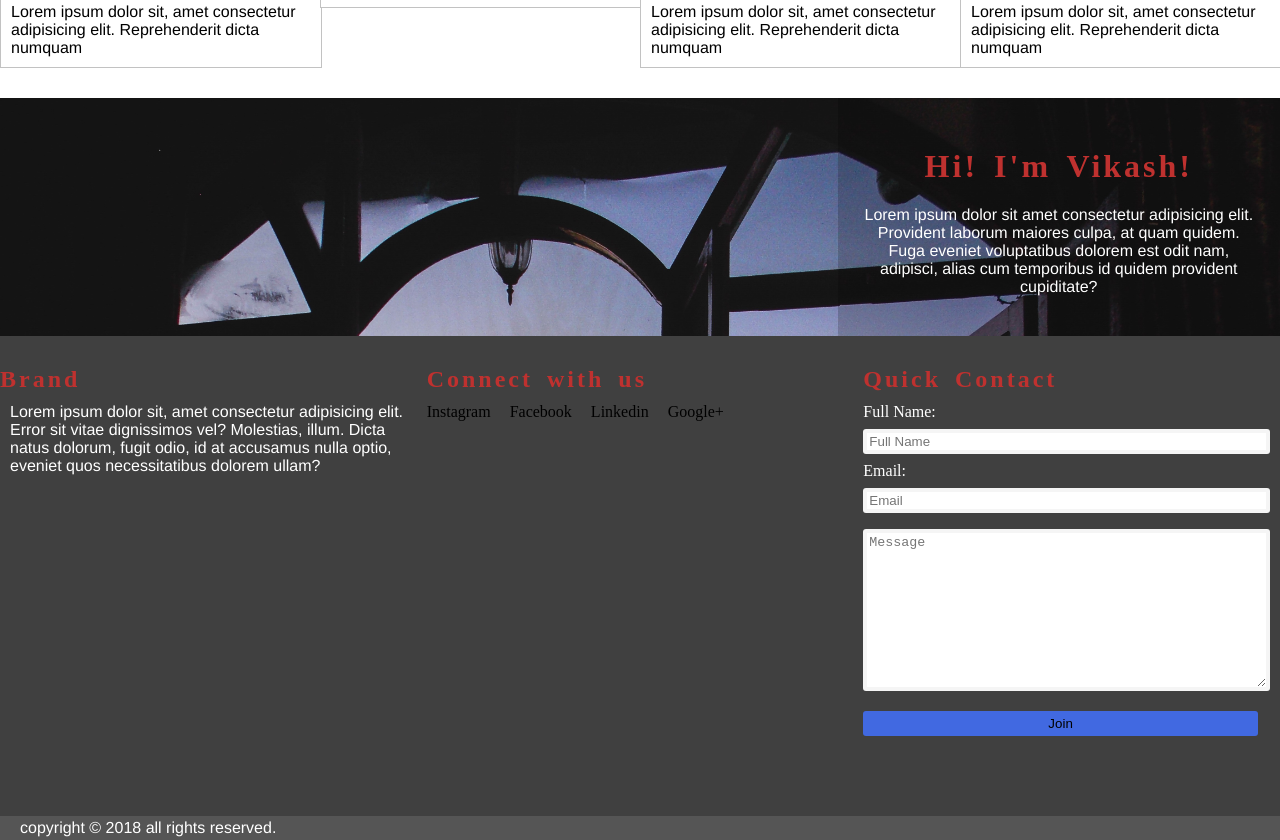
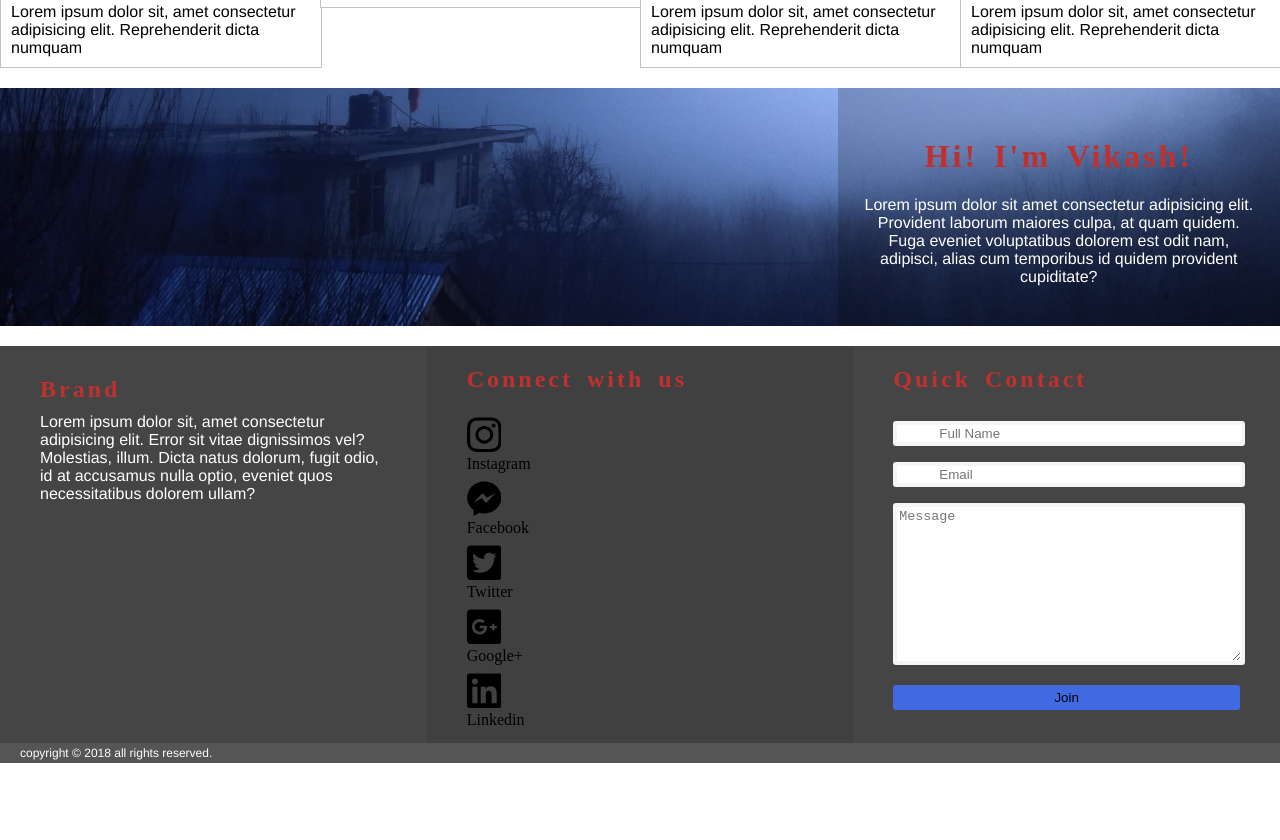
Before and after one commit to vikash6865/portfolio, a plain HTML site: page index.html in a window 1280 px wide. Shown: the part 1174-2014 px from the top of the page. After the commit the page ends 1937 px from the top, so only its background shows below. Drawn offline with Linux system fonts and the light colour scheme.

Commit message:
footer updated

```diff
--- a/index.html
+++ b/index.html
@@ -91,41 +91,43 @@
 							</p>
 						</div>
 					</div>
-
-
 				</main>
 			</div>
+
 		</div>
 	</div>
 	<footer>
 		<div class="footer">
-			<div class="flex-item newsletter">
+			<div class="flex-item Brand">
+				<div class="flex-item-container">
 					<h2>Brand</h2>
 					<p>Lorem ipsum dolor sit, amet consectetur adipisicing elit. Error sit vitae dignissimos vel? Molestias, illum. Dicta natus dolorum, fugit odio, id at accusamus nulla optio, eveniet quos necessitatibus dolorem ullam?</p>
 				</div>
-			<div class="flex-item connect">
-				<div class="connect-title">
+			</div>
+			<div class="flex-item social">
+				<div class="flex-item-container">
 					<h2>Connect with us</h2>
-				</div>
-				<ul class="connect-list1">
-					<li class="social-item"><a href="#">Instagram</a></li>
-					<li class="social-item"><a href="#">Facebook</a></li>
-					<li class="social-item"><a href="#">Linkedin</a></li>
-					<li class="social-item"><a href="#">Google+</a></li>
+					<ul class="social-list">
+						<li class="social-item"><svg xmlns="http://www.w3.org/2000/svg" viewBox="0 0 448 512"><path d="M224.1 141c-63.6 0-114.9 51.3-114.9 114.9s51.3 114.9 114.9 114.9S339 319.5 339 255.9 287.7 141 224.1 141zm0 189.6c-41.1 0-74.7-33.5-74.7-74.7s33.5-74.7 74.7-74.7 74.7 33.5 74.7 74.7-33.6 74.7-74.7 74.7zm146.4-194.3c0 14.9-12 26.8-26.8 26.8-14.9 0-26.8-12-26.8-26.8s12-26.8 26.8-26.8 26.8 12 26.8 26.8zm76.1 27.2c-1.7-35.9-9.9-67.7-36.2-93.9-26.2-26.2-58-34.4-93.9-36.2-37-2.1-147.9-2.1-184.9 0-35.8 1.7-67.6 9.9-93.9 36.1s-34.4 58-36.2 93.9c-2.1 37-2.1 147.9 0 184.9 1.7 35.9 9.9 67.7 36.2 93.9s58 34.4 93.9 36.2c37 2.1 147.9 2.1 184.9 0 35.9-1.7 67.7-9.9 93.9-36.2 26.2-26.2 34.4-58 36.2-93.9 2.1-37 2.1-147.8 0-184.8zM398.8 388c-7.8 19.6-22.9 34.7-42.6 42.6-29.5 11.7-99.5 9-132.1 9s-102.7 2.6-132.1-9c-19.6-7.8-34.7-22.9-42.6-42.6-11.7-29.5-9-99.5-9-132.1s-2.6-102.7 9-132.1c7.8-19.6 22.9-34.7 42.6-42.6 29.5-11.7 99.5-9 132.1-9s102.7-2.6 132.1 9c19.6 7.8 34.7 22.9 42.6 42.6 11.7 29.5 9 99.5 9 132.1s2.7 102.7-9 132.1z"/></svg><a href="#">Instagram</a></li>
+						<li class="social-item"><svg xmlns="http://www.w3.org/2000/svg" viewBox="0 0 448 512"><path d="M224 32C15.9 32-77.5 278 84.6 400.6V480l75.7-42c142.2 39.8 285.4-59.9 285.4-198.7C445.8 124.8 346.5 32 224 32zm23.4 278.1L190 250.5 79.6 311.6l121.1-128.5 57.4 59.6 110.4-61.1-121.1 128.5z"/></svg><a href="#">Facebook</a></li>
+						<li class="social-item"><svg xmlns="http://www.w3.org/2000/svg" viewBox="0 0 448 512"><path d="M400 32H48C21.5 32 0 53.5 0 80v352c0 26.5 21.5 48 48 48h352c26.5 0 48-21.5 48-48V80c0-26.5-21.5-48-48-48zm-48.9 158.8c.2 2.8.2 5.7.2 8.5 0 86.7-66 186.6-186.6 186.6-37.2 0-71.7-10.8-100.7-29.4 5.3.6 10.4.8 15.8.8 30.7 0 58.9-10.4 81.4-28-28.8-.6-53-19.5-61.3-45.5 10.1 1.5 19.2 1.5 29.6-1.2-30-6.1-52.5-32.5-52.5-64.4v-.8c8.7 4.9 18.9 7.9 29.6 8.3a65.447 65.447 0 0 1-29.2-54.6c0-12.2 3.2-23.4 8.9-33.1 32.3 39.8 80.8 65.8 135.2 68.6-9.3-44.5 24-80.6 64-80.6 18.9 0 35.9 7.9 47.9 20.7 14.8-2.8 29-8.3 41.6-15.8-4.9 15.2-15.2 28-28.8 36.1 13.2-1.4 26-5.1 37.8-10.2-8.9 13.1-20.1 24.7-32.9 34z"/></svg><a href="#">Twitter</a></li>
+						<li class="social-item"><svg xmlns="http://www.w3.org/2000/svg" viewBox="0 0 448 512"><path d="M400 32H48C21.5 32 0 53.5 0 80v352c0 26.5 21.5 48 48 48h352c26.5 0 48-21.5 48-48V80c0-26.5-21.5-48-48-48zM164 356c-55.3 0-100-44.7-100-100s44.7-100 100-100c27 0 49.5 9.8 67 26.2l-27.1 26.1c-7.4-7.1-20.3-15.4-39.8-15.4-34.1 0-61.9 28.2-61.9 63.2 0 34.9 27.8 63.2 61.9 63.2 39.6 0 54.4-28.5 56.8-43.1H164v-34.4h94.4c1 5 1.6 10.1 1.6 16.6 0 57.1-38.3 97.6-96 97.6zm220-81.8h-29v29h-29.2v-29h-29V245h29v-29H355v29h29v29.2z"/></svg><a href="#">Google+</a></li>
+						<li class="social-item"><svg xmlns="http://www.w3.org/2000/svg" viewBox="0 0 448 512"><path d="M416 32H31.9C14.3 32 0 46.5 0 64.3v383.4C0 465.5 14.3 480 31.9 480H416c17.6 0 32-14.5 32-32.3V64.3c0-17.8-14.4-32.3-32-32.3zM135.4 416H69V202.2h66.5V416zm-33.2-243c-21.3 0-38.5-17.3-38.5-38.5S80.9 96 102.2 96c21.2 0 38.5 17.3 38.5 38.5 0 21.3-17.2 38.5-38.5 38.5zm282.1 243h-66.4V312c0-24.8-.5-56.7-34.5-56.7-34.6 0-39.9 27-39.9 54.9V416h-66.4V202.2h63.7v29.2h.9c8.9-16.8 30.6-34.5 62.9-34.5 67.2 0 79.7 44.3 79.7 101.9V416z"/></svg><a href="#">Linkedin</a></li>
 					</ul>
 				</div>
-			<div class="flex-item links">
+			</div>
+			<div class="flex-item quick">
+				<div class="flex-item-container">
 					<h2>Quick Contact</h2>
 					<form action="#">
-					<label class="input-label">Full Name:</label>
 						<input type="text" name="name"
 						class="name" placeholder="Full Name">
-					<label class="input-label">Email:</label>
 						<input type="email" name="email" class="mail" placeholder="Email">
 						<textarea name="message" id="msg" cols="30" rows="10" placeholder="Message"></textarea>
 						<input type="button" value="Join" name="Join" class="button">
 
 					</form>
+				</div>
 			</div>
 		</div>
 		<div class="copyright">
--- a/main.css
+++ b/main.css
@@ -33,8 +33,9 @@ ul {
   height: 100vh;
   padding-left: 20px;
   padding-right: 20px;
-  background-image: url("main.jpg");
+  background-image: url("White\ Mount.jpg");
   background-size: cover;
+  background-position: center;
 }
 .navigation .bars {
   background: transparent;
@@ -50,9 +51,11 @@ ul {
 }
 .navigation-list a {
   display: inline-block;
+  font-size: 18px;
+  font-family: 'Trebuchet MS', 'Lucida Sans Unicode', 'Lucida Grande', 'Lucida Sans', Arial, sans-serif
 }
 .navigation-list .logo {
-  height: 40px;
+  height: 50px;
   margin: 0 10px;
 }
 .navigation-list .logo > img {
@@ -91,8 +94,8 @@ a {
   text-align: center;
 }
 .images-grid {
-    display: flex;
-    flex-wrap: wrap;
+  display: flex;
+  flex-wrap: wrap;
 }
 .images-grid .grid-item {
   width: 25%;
@@ -117,13 +120,13 @@ p {
 
 /* about styles */
 .about {
-  margin-top: 10px;
   display: flex;
   flex-wrap: wrap;
   justify-content: flex-end;
   /* margin: 0px 0px; */
-  background-image: url("./Good Morning.jpg");
+  background-image: url("./horror\ -1.jpg");
   background-size: cover;
+  background-position: center;
 }
 
 .about-details {
@@ -132,9 +135,9 @@ p {
   text-align: center;
   background: rgba(0, 0, 0, 0.19);
   background: linear-gradient(
-    from right to left,
-    rgba(0, 0, 0, 0),
-    rgba(0, 0, 0, 0.7)
+  from right to left,
+  rgba(0, 0, 0, 0),
+  rgba(0, 0, 0, 0.7)
   );
 }
 /* about styles end */
@@ -145,69 +148,75 @@ p {
   background: #404040;
   display: flex;
   flex-wrap: wrap;
-  height: 60vh;
+  margin-top: 20px;
 }
 .flex-item {
   flex: 1;
   padding-bottom: 10px;
 }
-.newsletter h2 {
+.Brand{
+  background-color: #454545;
+}
+.Brand h2{
   margin: 10px 0px;
 }
-.newsletter .mail {
-  margin-left: 20px;
+.Brand p{
+  margin: 0px;
 }
-.newsletter .button {
-  background: #bf312f;
-  border: 0;
-  width: 60px;
-  height: 27px;
-  border-radius: 3px;
-  margin-left: 5px;
-  float: right;
+/* social contacts styles */
+.flex-item-container{
+  margin: 0 40px;
 }
-.connect {
+.social-list{
   display: flex;
   flex-direction: column;
-  flex: 1;
+  height: 100%;
+  flex-wrap: wrap;
 }
-.connect-title h2 {
-  margin: 10px 0px;
+.social-item{
+  margin: 2px 0px;
+  list-style: none;
+  height: 60px;
 }
-.social-item {
-  padding: 0;
-  display: inline;
-  list-style: none;
+.social-item svg{
+  width: 10%;
+  display: block;
 }
-.input-label{
-  display: block;
-  color: #fff;
+/* social contacts styles ends */
+
+/* Quick contact styles */
+.quick{
+  background-color: #454545;
+}
+.flex-item input[placeholder]{
+  text-indent: 40px;
 }
 .flex-item input,textarea{
   margin: 8px 0px;
   border: 4px solid rgba(230,230,230, 0.4);
   border-radius: 3px;
-  width: 97%;
-}
-.flex-item form{
-  margin: 10px 10px;
+  width: 98%;
 }
 .flex-item .button{
   background-color: royalblue;
-  border-color: rgba(0, 0, 0, 0)
+  border: 4px solid rgba(0,0,0,0);
+  width: 100%;
 }
+/* quick contact styles end */
 
-.links h2 {
-  margin: 10px;
-}
+/* copyright strip styles */
 .copyright {
   background: #555;
 }
 .copyright p {
   margin: 0 20px;
   padding: 3px 0px;
+  font-size: 12px;
 }
+/* copyright styles end */
 
+
+/* media queries starts here */
 @media screen and (max-width: 768px) {
   .header {
     height: 50vh;
```
Lines whose indentation alone changed are shown as unchanged.
